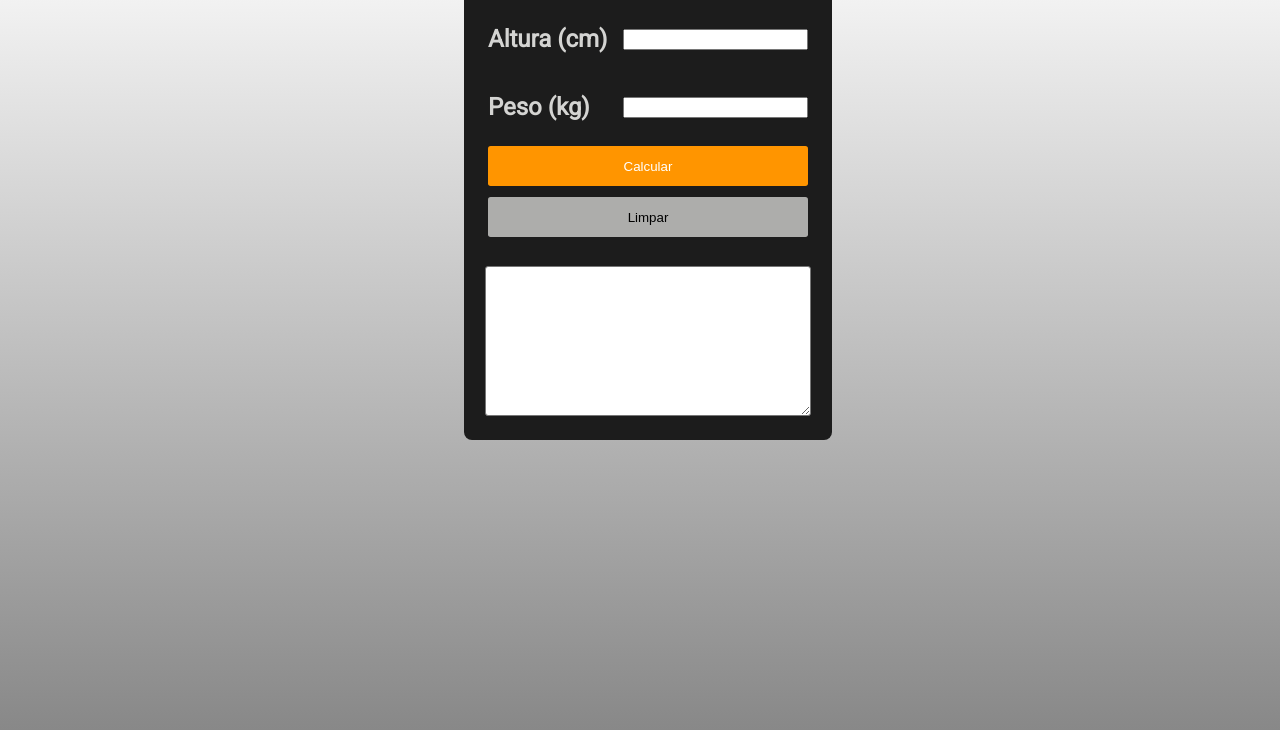
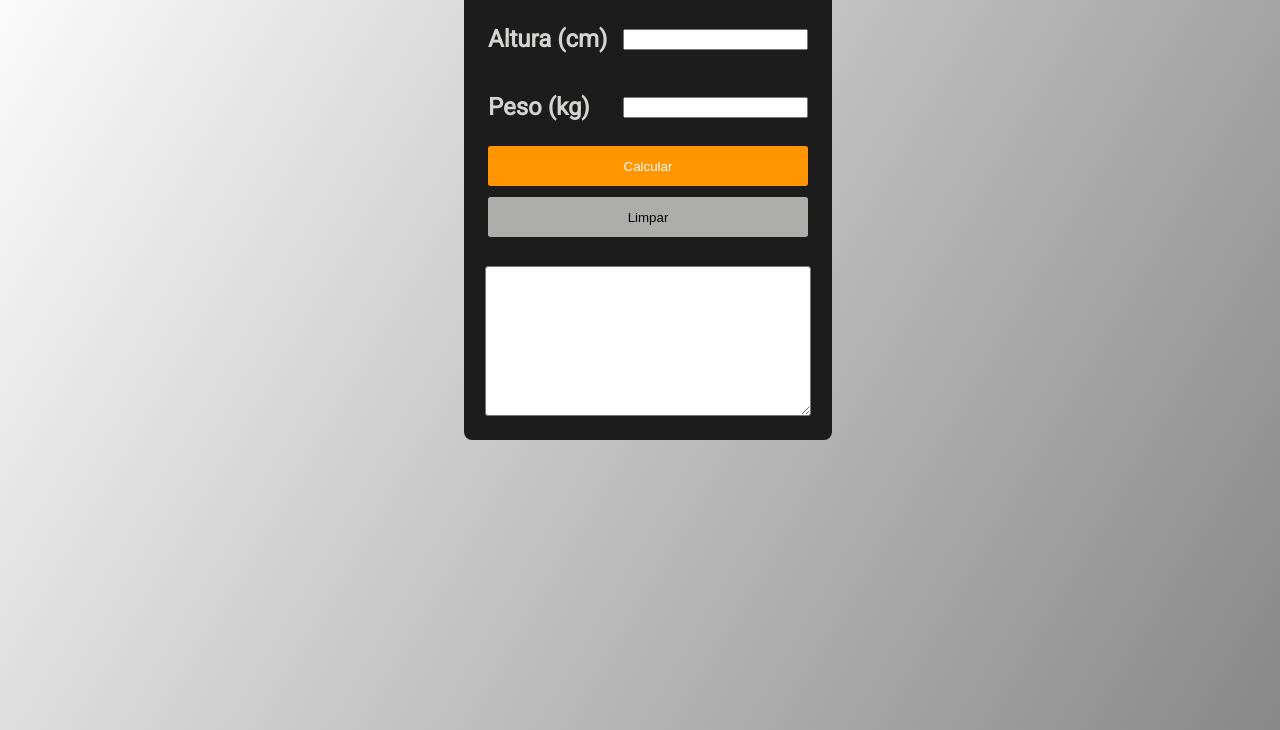
Before and after one commit to davivieira10/calculadora-imc, a plain HTML site: page index.html in a window 1280 px wide. Shown: the part 86-816 px from the top of the page. Drawn offline with Linux system fonts and the light colour scheme.

Commit message:
Update style.css

```diff
--- a/src/css/style.css
+++ b/src/css/style.css
@@ -4,7 +4,7 @@ body {
     font-family: 'Roboto', sans-serif;
     width: 100vw;
     height: 100vh;
-    background: linear-gradient(#FEFEFE, #888888)
+    background: linear-gradient(120deg, #FEFEFE, #888888);
 }
 
 h2 {
```
